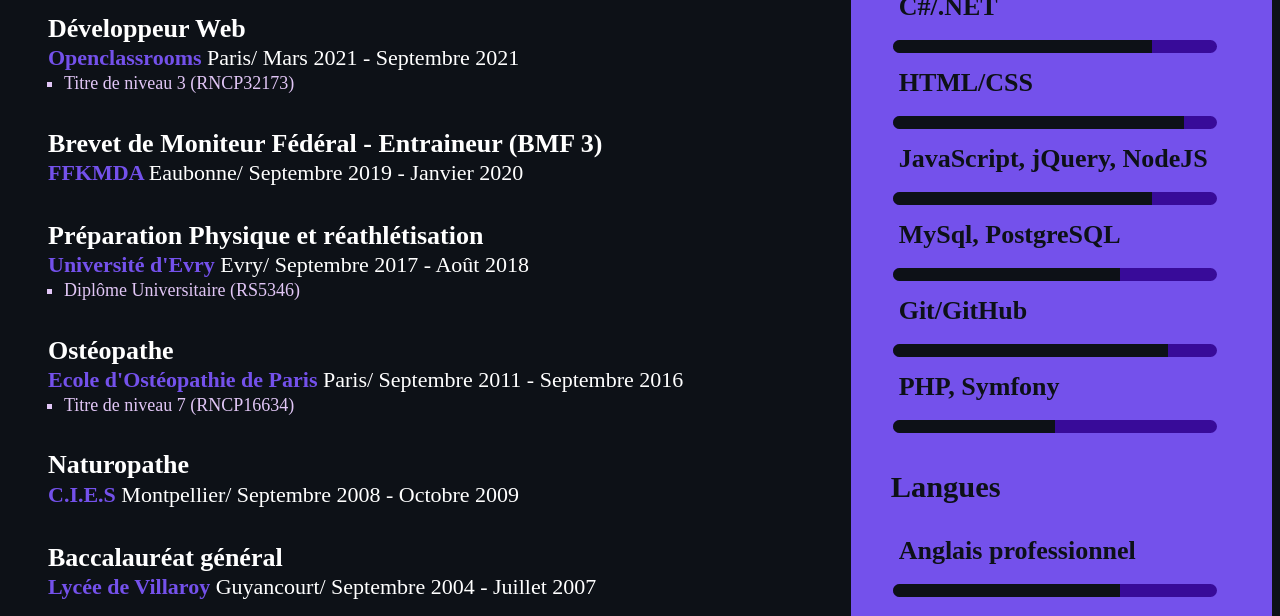
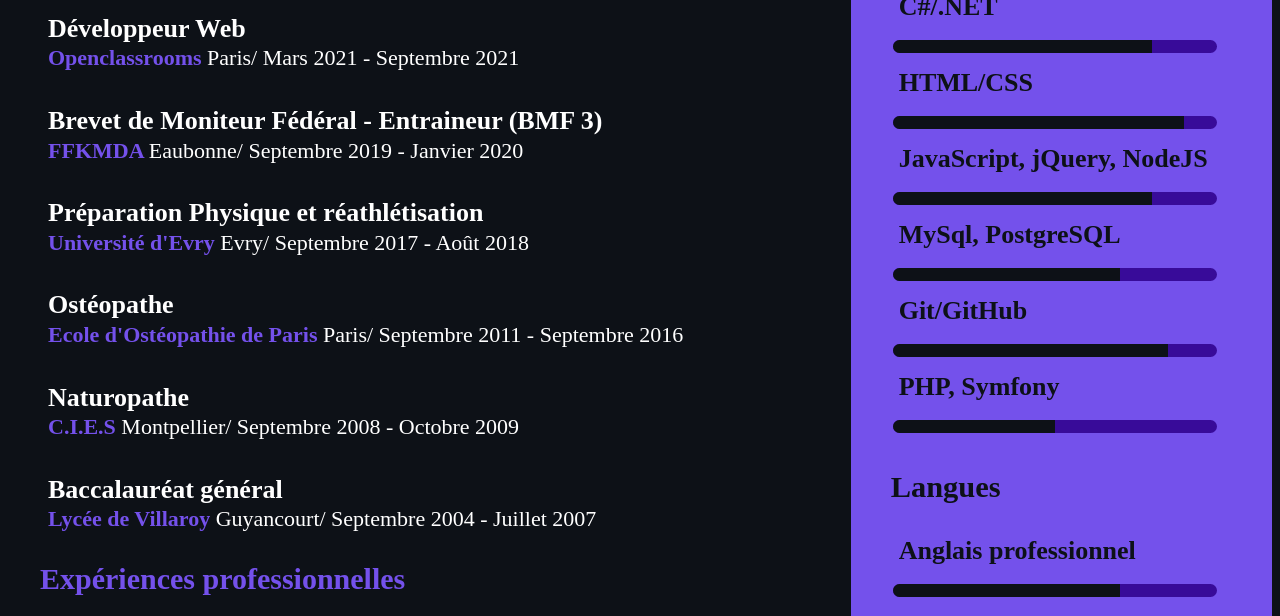
Before and after one commit to Yann-dv/Resume, a plain HTML site: page index.html in a window 1280 px wide. Shown: the part 716-1332 px from the top of the page. Drawn offline with Linux system fonts and the light colour scheme.

Commit message:
li diploma levels deleted

```diff
--- a/index.html
+++ b/index.html
@@ -65,7 +65,6 @@
                     <li class="formations-list-item">
                         <h4>Développeur Web</h4>
                         <p><span class="compagny">Openclassrooms </span>Paris/ Mars 2021 - Septembre 2021</p>
-                        <li class="diploma-level">Titre de niveau 3 (RNCP32173)</li>
                     </li>
                     <li class="formations-list-item">
                         <h4>Brevet de Moniteur Fédéral - Entraineur (BMF 3)</h4>
@@ -74,12 +73,10 @@
                     <li class="formations-list-item">
                         <h4>Préparation Physique et réathlétisation</h4>
                         <p><span class="compagny">Université d'Evry </span>Evry/ Septembre 2017 - Août 2018</p>
-                        <li class="diploma-level">Diplôme Universitaire (RS5346)</li>
                     </li>
                     <li class="formations-list-item">
                         <h4>Ostéopathe</h4>
                         <p><span class="compagny">Ecole d'Ostéopathie de Paris </span>Paris/ Septembre 2011 - Septembre 2016</p>
-                        <li class="diploma-level">Titre de niveau 7 (RNCP16634)</li>
                     </li>
                     <li class="formations-list-item">
                         <h4>Naturopathe</h4>
```
